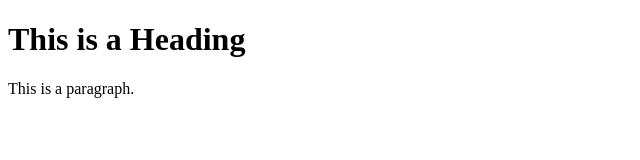
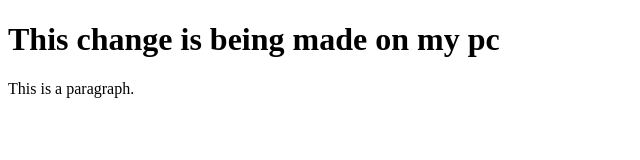
Before and after one commit to maden3000/maden3000.github.io, a plain HTML site: page index.html in a window 1280 px wide. Shown: the whole page, without its empty margins (0-640 px from the left). Drawn offline with Linux system fonts and the light colour scheme.

Commit message:
first change

```diff
--- a/index.html
+++ b/index.html
@@ -5,7 +5,7 @@
 </head>
 <body>
 
-<h1>This is a Heading</h1>
+<h1>This change is being made on my pc</h1>
 <p>This is a paragraph.</p>
 
 </body>
```
